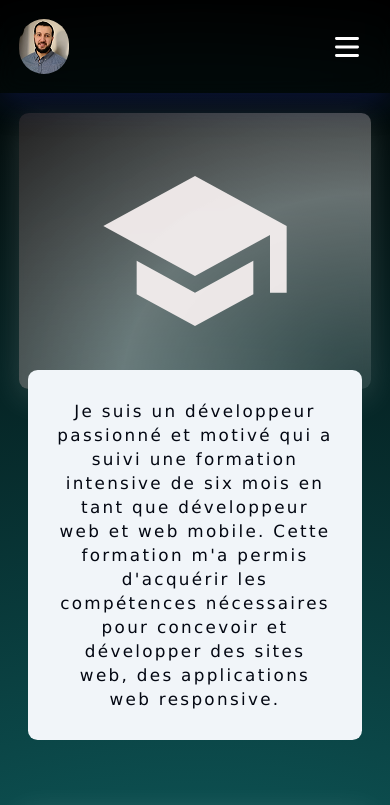
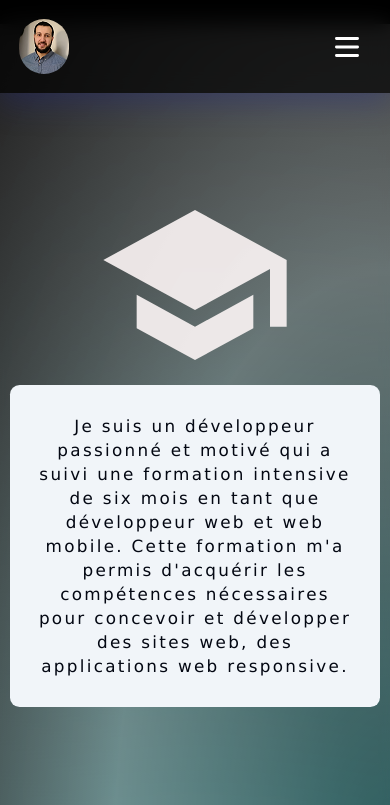
Before and after one commit to SofianeKhenoune/my_portfolio, a Next.js app: page /about in a window 390 px wide. Shown: the top 805 px of the page. Built offline with nearby package versions, Linux system fonts and the light colour scheme.

Commit message:
debug: Project component, style for mobile device

```diff
--- a/components/AboutBloc/AboutBloc.js
+++ b/components/AboutBloc/AboutBloc.js
@@ -1,11 +1,8 @@
 import PropTypes from 'prop-types';
-const AboutBloc = ({ children, Icon, classNames }) => {
+const AboutBloc = ({ children, Icon }) => {
   return (
     <div
-      className={`about-bloc flex flex-col mb-14 md:flex-row text-center md:w-5/6 mx-auto text-sm opacity-0 translate-x-full ${classNames}`}
-    >
-      <div
-        className='flex justify-center items-center p-8 rounded-lg'
+      className='about-bloc flex text-center flex-col justify-center items-center w-full h-screen opacity-0 translate-x-full text-sm '
       style={{
         background:
           'radial-gradient(ellipse at bottom right,rgba(255, 255, 255, 0.15), rgba(255, 255, 255, 0.40), #222)',
@@ -14,8 +11,7 @@ const AboutBloc = ({ children, Icon, classNames }) => {
       }}
     >
       <Icon size={200} />
-      </div>
-      <div className='about-text bg-slate-100 p-6 rounded-lg text-gray-950 w-95 mx-auto -mt-4 z-10 md:-ml-5 md:self-center md:mt-0'>
+      <div className='about-text bg-slate-100 p-6 rounded-lg text-gray-950 w-95'>
         {children}
       </div>
     </div>
--- a/components/Header/Header.js
+++ b/components/Header/Header.js
@@ -2,7 +2,15 @@ import NavBar from './NavBar';
 
 const Header = () => {
   return (
-    <header className='z-30 sticky left-0 right-0 top-0'>
+    <header
+      className='z-30 fixed left-0 right-0 top-0'
+      style={{
+        background: 'rgba(1, 1, 1, 0.7)',
+        boxShadow: '0 8px 32px 0 rgba(31, 38, 135, 0.37)',
+        backdropFilter: 'blur(10px)',
+        WebkitBackdropFilter: 'blur(4px)',
+      }}
+    >
       {/* menu navigation */}
       <NavBar />
     </header>
--- a/components/Header/NavBar.js
+++ b/components/Header/NavBar.js
@@ -8,7 +8,7 @@ const NavBar = () => {
   const [showNav, setShowNav] = useState(false);
   const navItemStyle =
     'block py-2 px-4 text-slate-50 rounded hover:bg-white hover:text-gray-900 md:border-0 md:p-1 dark:hover:bg-gray-700 dark:hover:text-gray-950 md:dark:hover:bg-transparent hover:scale-110 transition duration-300 ease-in-out ';
-  const navActiveItemStyle = `${navItemStyle} md:bg-gray-700 text-gray-950 font-bold`;
+  const navActiveItemStyle = `${navItemStyle} !bg-gray-50 !text-gray-950 font-bold`;
   return (
     <nav className='border-gray-200 dark:bg-gray-900'>
       <div className='max-w-screen-xl flex flex-wrap items-center justify-between p-4 mx-auto'>
--- a/components/Layout/Layout.js
+++ b/components/Layout/Layout.js
@@ -10,7 +10,7 @@ const Layout = ({ children }) => {
   }, []);
 
   return (
-    <div className='wrapper min-h-screen grid auto-rows-fr w-full'>
+    <div className='min-h-screen grid auto-rows-fr w-full grid-rows-[auto_1fr_auto] grid-cols-[100%]'>
       {pathname !== '/' && <Header />}
       {children}
     </div>
--- a/components/Project/Project.js
+++ b/components/Project/Project.js
@@ -17,14 +17,14 @@ const Project = ({
 
   return (
     <div
-      className='project w-5/6 m-auto mb-16 rounded-3xl shadow-md shadow-white'
+      className='project w-5/6 m-auto mb-16 rounded-3xl shadow-md shadow-white opacity-0 translate-x-full'
       style={{
         background: `center / cover url('/images/${bgImg}') no-repeat`,
         boxShadow: '0 8px 32px 0 rgba(255,255, 255, 0.30)',
       }}
     >
       <div
-        className={`flex justify-between items-center absolute right-2 left-2 bottom-2 bg-gradient-to-r from-green-700 to-gray-900 hover:from-gray-900 hover:to-green-700 px-3 py-3 text-slate-50 font-bold italic rounded-2xl shadow shadow-stone-50 duration-1000 z-10 ${
+        className={`project-name flex justify-between items-center absolute right-2 left-2 bottom-2 bg-gradient-to-r from-green-700 to-gray-900 hover:from-gray-900 hover:to-green-700 px-3 py-3 text-slate-50 font-bold italic rounded-2xl shadow shadow-stone-50 z-10 ${
           showDescProject ? 'hidden' : 'block'
         }`}
       >
--- a/src/pages/404.js
+++ b/src/pages/404.js
@@ -8,18 +8,18 @@ const NotFound = () => {
   useEffect(() => {
     const timer = setTimeout(() => {
       router.push('/');
-    }, 7000);
+    }, 5000);
     return () => clearTimeout(timer);
   }, []);
 
   return (
-    <main className='main-block flex justify-center items-center'>
-      <div className='not-found text-2xl'>
-        <h1 className='text-7xl'>404</h1>
+    <main className='main-block flex justify-center items-center h-screen text-center'>
+      <div className='not-found text-3xl'>
+        <h1 className='text-7xl '>404</h1>
         <p>Ooops...</p>
         <h2>That page cannot be found :( </h2>
         <p>
-          Going back to the <Link href='/'>Homepage</Link> is 7 seconds...
+          Going back to the <Link href='/'>Homepage</Link> in 5 seconds...
         </p>
       </div>
     </main>
--- a/src/pages/about.js
+++ b/src/pages/about.js
@@ -29,7 +29,7 @@ const About = () => {
       <Head>
         <title>Mon Portfolio - About Me</title>
       </Head>
-      <main className='main-block p-4 w-full overflow-x-hidden'>
+      <main className='main-block w-full overflow-x-hidden pt-5'>
         <AboutBloc Icon={MdSchool}>
           Je suis un développeur passionné et motivé qui a suivi une formation
           intensive de six mois en tant que développeur web et web mobile. Cette
--- a/src/pages/index.js
+++ b/src/pages/index.js
@@ -37,7 +37,7 @@ export default function Home() {
         <div className='flex-1'></div>
         <div
           className='profil-text font-bold p-2 flex items-center flex-col justify-around h-1/3 md:flex-1 md:h-full opacity-0
-          rounded-tl-full rounded-bl-full  rounded-tr-full rounded-br-full translate-x-full'
+          rounded-tl-full rounded-bl-full translate-x-full'
           style={{
             boxShadow: '0 8px 32px 0 rgba(255,255, 255, 0.30)',
             background: 'radial-gradient(circle at 50%, #4b7c7d, #000)',
--- a/src/pages/projects.js
+++ b/src/pages/projects.js
@@ -1,4 +1,3 @@
-import { scrollTriggerAnimation } from '@/slectors/animations';
 import { gsap } from 'gsap';
 import ScrollTrigger from 'gsap/dist/ScrollTrigger';
 import Head from 'next/head';
@@ -8,35 +7,21 @@ gsap.registerPlugin(ScrollTrigger);
 
 const Projects = () => {
   useEffect(() => {
-    gsap.fromTo(
-      'h1',
-      { x: 100, opacity: 0 },
-      { x: 0, opacity: 1, duration: 2 }
-    );
-    gsap.fromTo(
-      'h1 + h2',
-      { x: -100, color: 'black', opacity: 0 },
-      { x: 0, color: 'white', duration: 2, ease: 'easein', opacity: 1 }
-    );
     const projects = gsap.utils.toArray('.project');
-    projects.forEach((project, index) => {
-      if (index % 2 === 0) {
-        gsap.fromTo(project, scrollTriggerAnimation.fromLeft, {
-          ...scrollTriggerAnimation.to,
+    projects.forEach((project) => {
+      let tl = gsap
+        .timeline({
           scrollTrigger: {
             trigger: project,
-            toggleActions: 'play none none reset',
+            toggleActions: 'restart none none reset',
           },
+        })
+        .to(project, {
+          opacity: 1,
+          duration: 2,
+          translateX: 0,
+          ease: 'power1.out',
         });
-      } else {
-        gsap.fromTo(project, scrollTriggerAnimation.fromRight, {
-          ...scrollTriggerAnimation.to,
-          scrollTrigger: {
-            trigger: project,
-            toggleActions: 'play none none reset',
-          },
-        });
-      }
     });
   }, []);
   return (
--- a/src/styles/globals.scss
+++ b/src/styles/globals.scss
@@ -19,17 +19,3 @@ body {
   color: var(--main-color-light);
   letter-spacing: 0.1em;
 }
-
-/*GENERAL*/
-.wrapper {
-  grid-template-rows: auto 1fr auto;
-  grid-template-columns: 100%;
-
-  /*HEADER*/
-  header {
-    // background: rgba(1, 1, 1, 0.7);
-    box-shadow: 0 8px 32px 0 rgba(31, 38, 135, 0.37);
-    backdrop-filter: blur(10px);
-    -webkit-backdrop-filter: blur(4px);
-  }
-}
```
Lines whose indentation alone changed are shown as unchanged.
